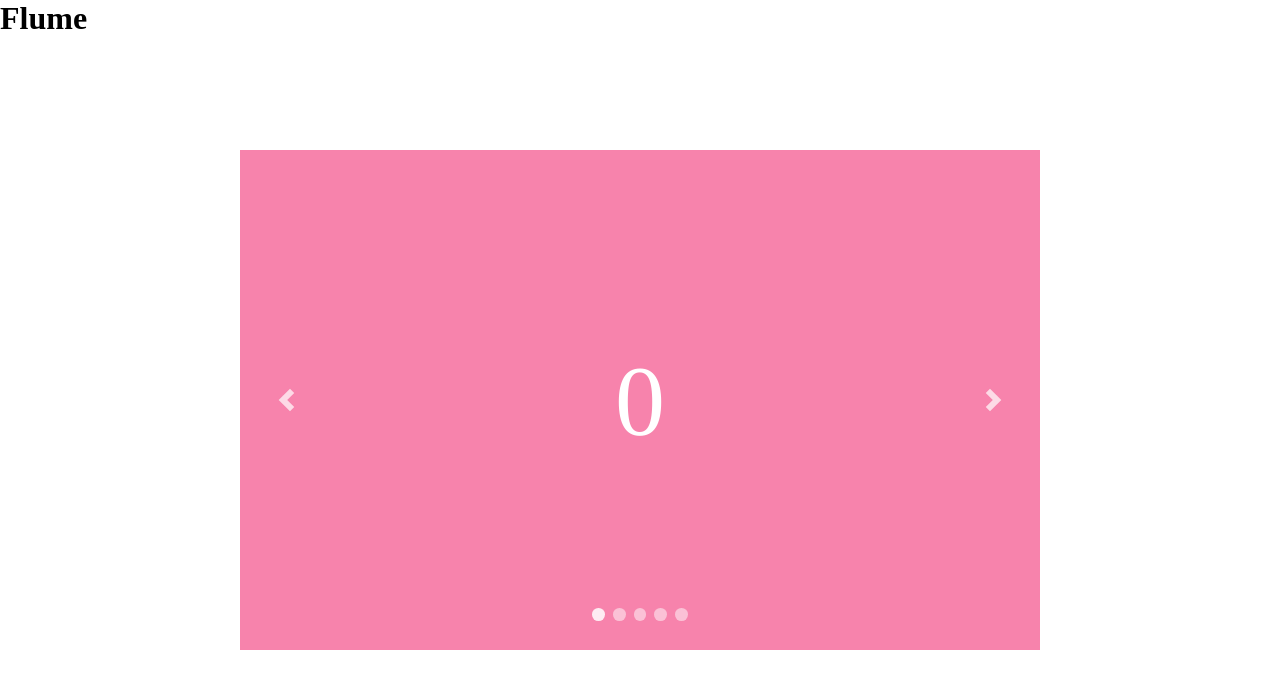
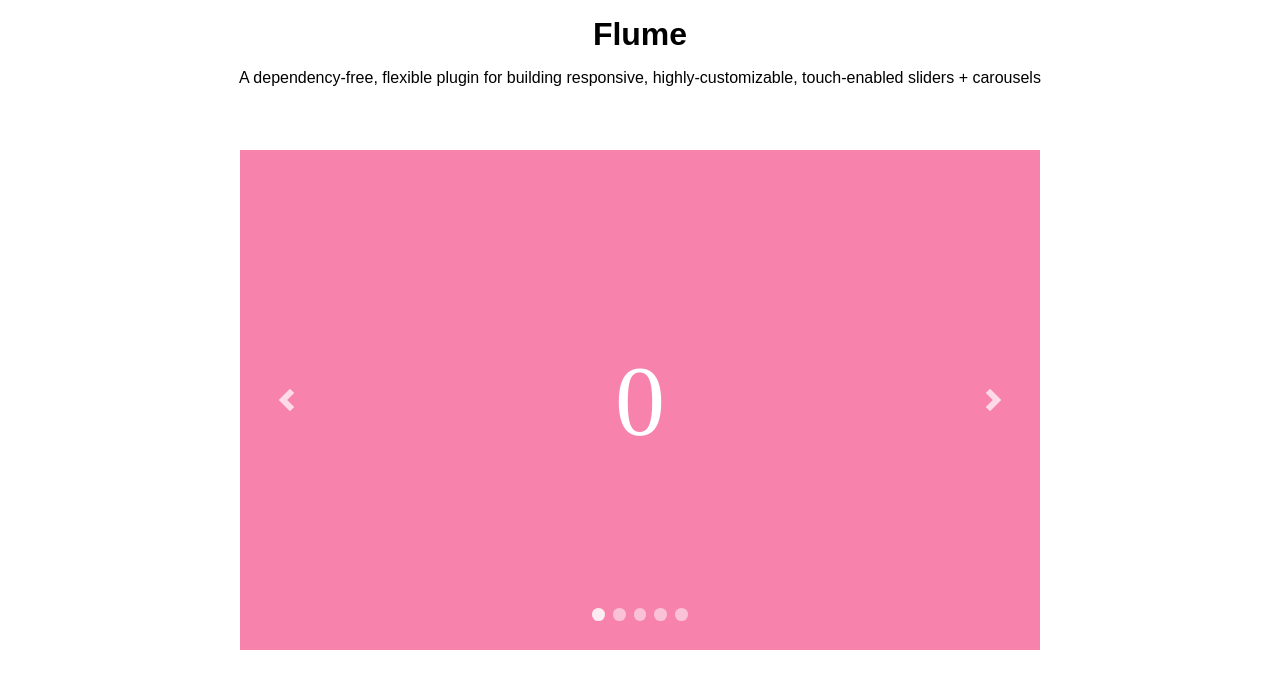
Before and after one commit to chk-yourself/flume, a website built with webpack: page src/index.html in a window 1280 px wide. Built offline with nearby package versions, Linux system fonts and the light colour scheme.

Commit message:
added header to demo

```diff
--- a/src/index.html
+++ b/src/index.html
@@ -8,6 +8,7 @@
   </head>
   <body>
     <header><h1>Flume</h1></header>
+    <p class="intro">A dependency-free, flexible plugin for building responsive, highly-customizable, touch-enabled sliders + carousels</p>
     <div class="container">
       <div class="slider" id="slider1">
         <div class="slider__inner">
--- a/src/scss/demo.scss
+++ b/src/scss/demo.scss
@@ -8,3 +8,19 @@
   left: 50%;
   transform: translate(-50%, -50%);
 }
+
+// Header
+
+header {
+  padding: 16px;
+}
+
+h1 {
+  text-align: center;
+  font-family: sans-serif;
+}
+
+.intro {
+  text-align: center;
+  font-family: sans-serif;
+}
```
Also changed, not shown: dist/css/flume.min.css, dist/index.html, dist/js/flume.bundle.js, src/css/demo.css, 1 other file.
